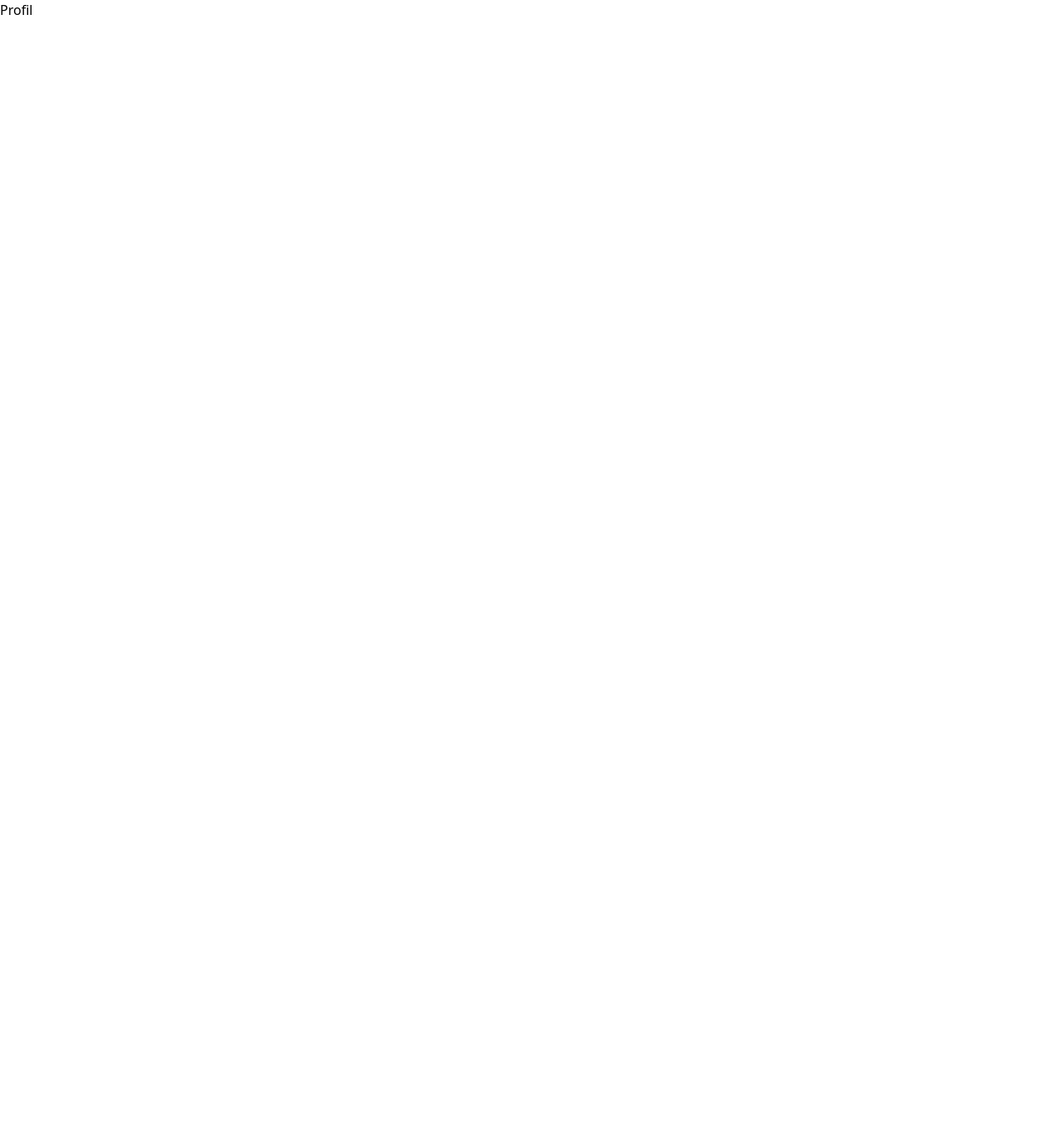
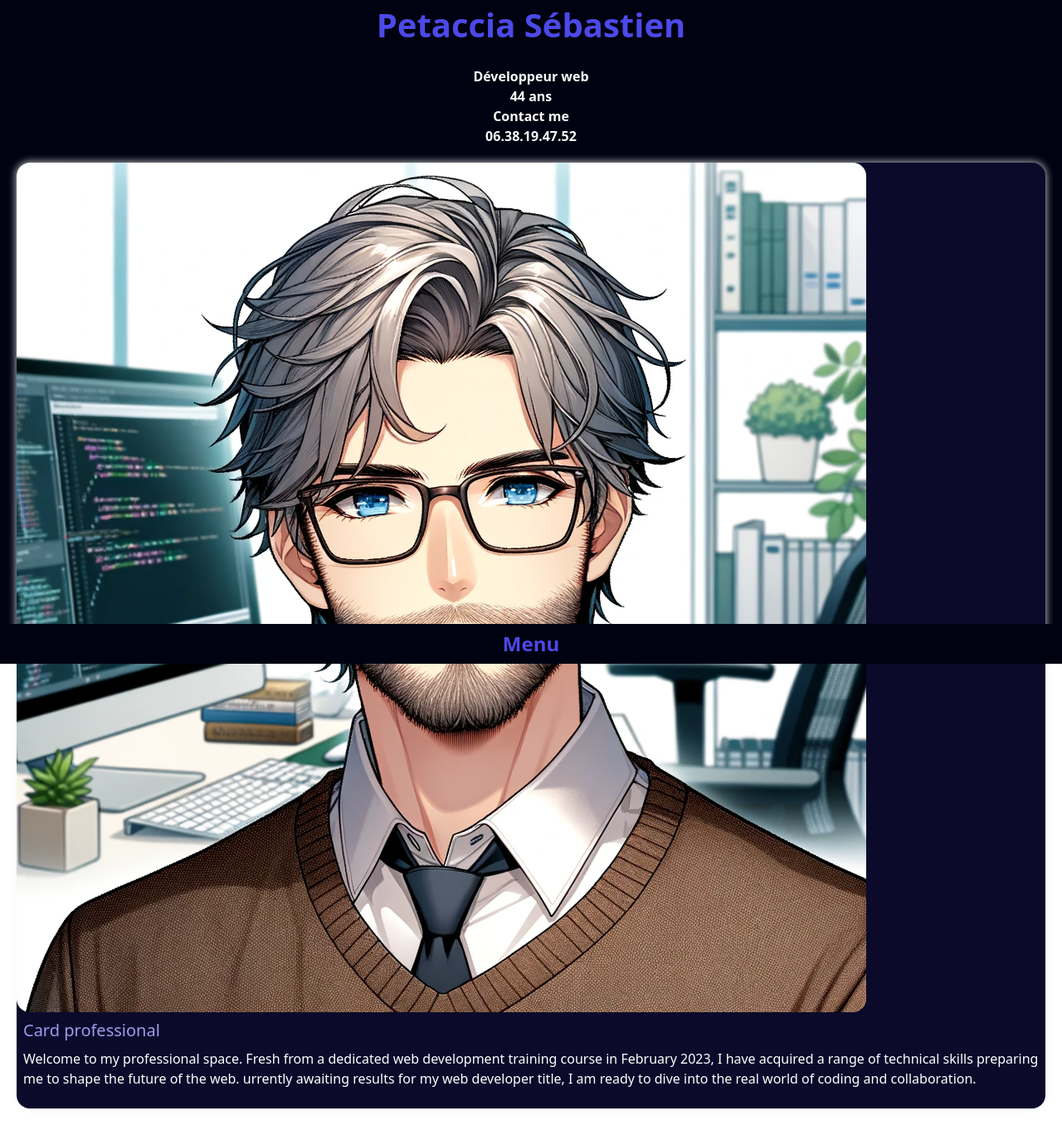
Before and after one commit to petaccia/Porfolio, a React (Vite) app in the folder frontend/: page /profil in a window 1280 px wide. Shown: the whole page at 83% size. Before the commit the page ends 800 px from the top, so only its background shows below. Built offline with nearby package versions, Linux system fonts and the light colour scheme.

Commit message:
Creation of the profile page with its content

```diff
--- a/frontend/src/pages/home/Home.tsx
+++ b/frontend/src/pages/home/Home.tsx
@@ -43,7 +43,7 @@ export const Home = () => {
                 href="https://www.linkedin.com/in/petaccia/"
                 target="_blank"
                 rel="noreferrer noopenner"
-                className=" bg-[#173C61] w-[97px] text-white font-bold py-2  rounded text-xs border-4 border-black shadow-[0_10px_10px_0(0,0,0,0,5)] "
+                className=" bg-[#173C61] w-[97px] text-white font-bold py-2 flex justify-center items-center rounded text-xs border-4 border-black shadow-[0_10px_10px_0(0,0,0,0,5)] "
               >
                 Linkedin
               </a>
@@ -53,7 +53,7 @@ export const Home = () => {
                 href="https://github.com/petaccia"
                 target="_blank"
                 rel="noreferrer noopenner"
-                className=" bg-[#173C61] w-[97px] text-white font-bold py-2  rounded text-xs border-4 border-black shadow-[0_10px_10px_0(0,0,0,0,5)] "
+                className=" bg-[#173C61] w-[97px] text-white font-bold py-2 flex justify-center items-center rounded text-xs border-4 border-black shadow-[0_10px_10px_0(0,0,0,0,5)] "
               >
                 Github
               </a>
--- a/frontend/src/pages/profil/Profil.tsx
+++ b/frontend/src/pages/profil/Profil.tsx
@@ -1,9 +1,58 @@
-
+import cardImage from "../../../public/assets/images/card_pro.png";
+import { Link } from "react-router-dom";
 
 const Profil = () => {
   return (
-    <div>Profil</div>
-  )
-}
+    <div className=" h-screen bg-[#000211]  flex flex-col items-center">
+      <div className="">
+        <p className="text-[2.5rem] text-center text-[#4c49e9] bg-[#000211] font-bold">
+          Petaccia Sébastien
+        </p>
+        <div className=" my-5 ">
+          {/* Create card professional*/}
+          <p className="text-[1rem] text-center text-[#fafafb] bg-[#000211] font-bold">
+            Développeur web
+          </p>
+          <p className="text-[1rem] text-center text-[#fafafb] bg-[#000211] font-bold">
+            44 ans
+          </p>
+          <p className="text-[1rem] text-center text-[#fafafb] bg-[#000211] font-bold">
+            Contact me
+          </p>
+          <p className="text-[1rem] text-center text-[#fafafb] bg-[#000211] font-bold">
+            06.38.19.47.52
+          </p>
+        </div>
+        <div className="grid grid-col-1 mx-5">
+        <div className=" cards bg-[#0b0a2b]  border-gray-200  rounded-2xl  mb-10">
+          <a href="#!">
+            <img className="rounded-2xl" src={cardImage} alt="card professional" />
+          </a>
+          <div className="p-2">
+            <h5 className="text-[#9c9bed] text-xl font-medium mb-2">
+              Card professional
+            </h5>
+            <p className="text-white text-base mb-4">
+              Welcome to my professional space. Fresh from a dedicated web
+              development training course in February 2023, I have acquired a
+              range of technical skills preparing me to shape the future of the
+              web. urrently awaiting results for my web developer title, I am
+              ready to dive into the real world of coding and collaboration.
+            </p>
+          </div>
+        </div>
+      </div>
+      </div>
+      <div className="bg-[#000211]   flex justify-center items-center ">
+        <Link
+          to="/menu"
+          className=" w-full bg-[#000211] text-center py-2 font-bold text-2xl text-[#4c49e9]  fixed bottom-0"
+        >
+          Menu
+        </Link>
+      </div>
+    </div>
+  );
+};
 
-export default Profil
+export default Profil;
```
Also changed, not shown: frontend/public/assets/images/card_pro.png (added), frontend/public/assets/images/profil.png (added).
